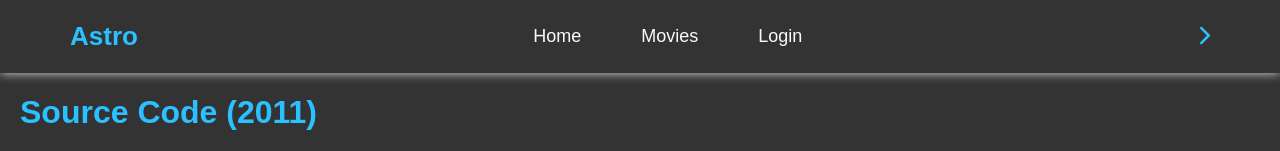
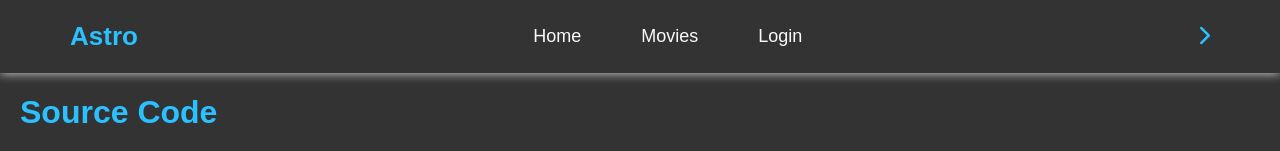
Before and after one commit to OmarAstro/Task2, a plain HTML site: page index7.html in a window 1280 px wide. Shown: the top 151 px of the page. Drawn offline with Linux system fonts and the light colour scheme.

Commit message:
Update index7.html

```diff
--- a/index7.html
+++ b/index7.html
@@ -24,7 +24,7 @@
       </header>
       <!-- End Header -->
       <div class="video">
-        <h1>Source Code (2011)</h1>
+        <h1>Source Code</h1>
         <iframe class="div1" src="https://www.youtube.com/embed/Cj876ciYN0E?si=dor0b9KVrtqculB4" title="YouTube video player" frameborder="0" allow="accelerometer; autoplay; clipboard-write; encrypted-media; gyroscope; picture-in-picture; web-share" allowfullscreen></iframe>  </div>
         <a class="btn" href="https://www.google.com/" target="_blank" alt="error">View</a>
       <div class="div1">
```
